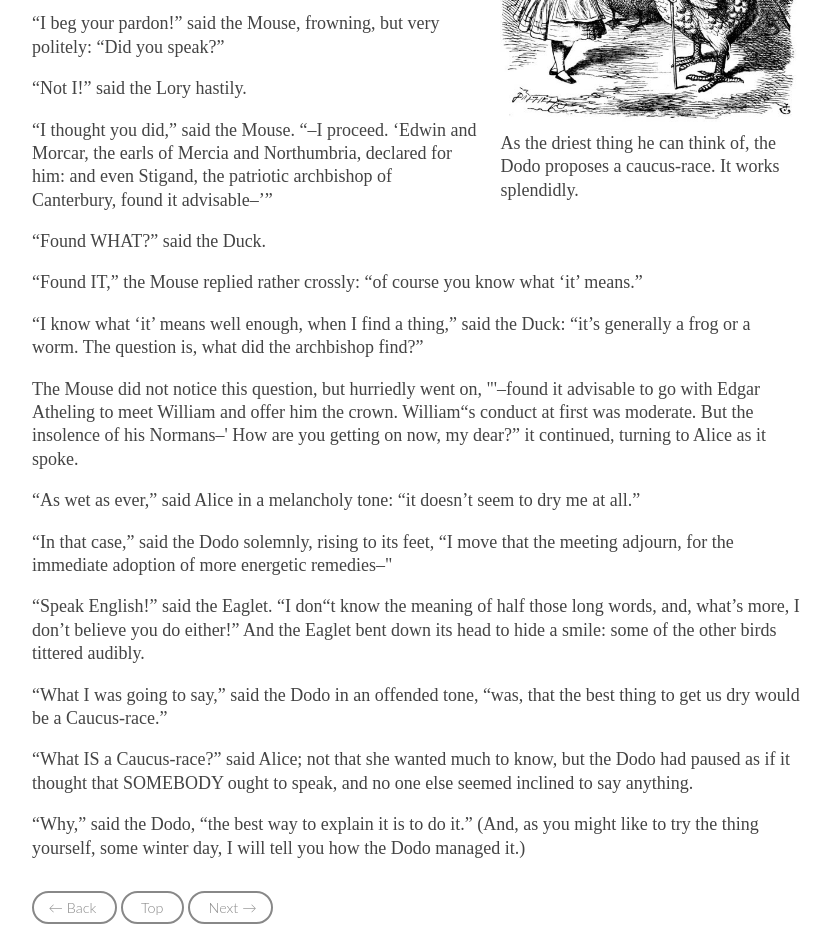
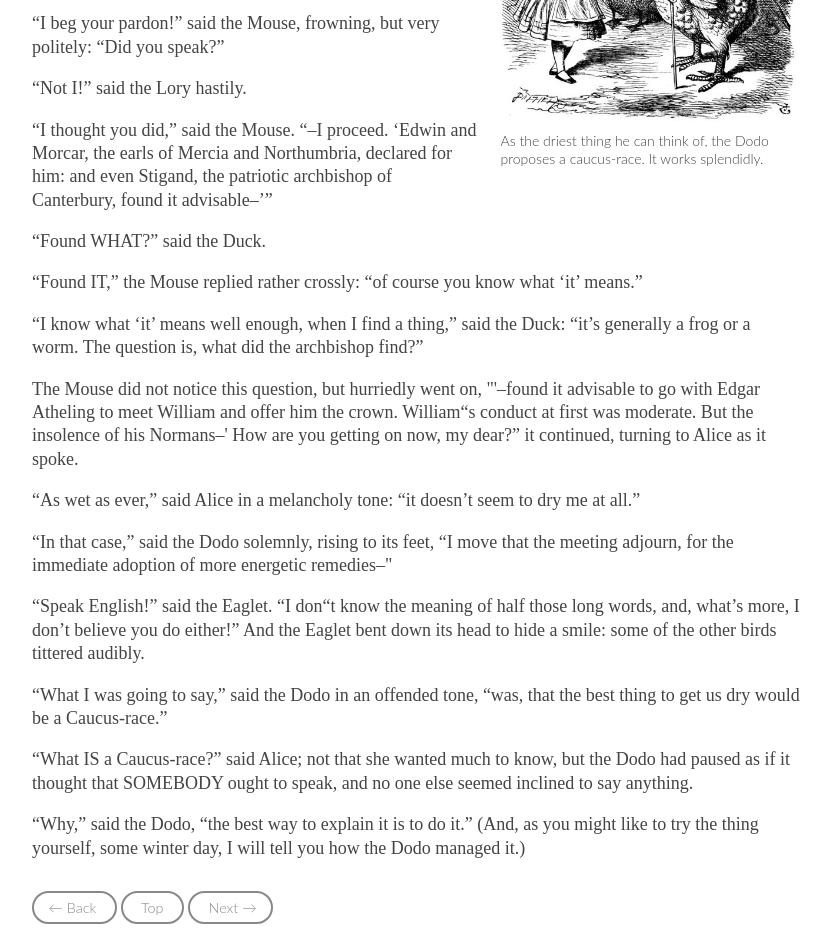
Before and after one commit to HaileyTech/my-fixes, a plain HTML site: page index.html in a window 1280 px wide. Shown: the part 1020-1949 px from the top of the page, without its empty margins (224-1054 px from the left). Drawn offline with Linux system fonts and the light colour scheme; a web font is replaced by a local one.

Commit message:
Altered the figcaption element to have a smaller font size of 14px, a weight of 300, and a Lato font with a fallback of sans-serif

```diff
--- a/css/style.css
+++ b/css/style.css
@@ -83,7 +83,9 @@ article figure {
   float: right;
 }
 article figcaption {
-  font-size: inherit;
+  font-size: 14px;
+  font-weight: 300;
+  font-family: 'Lato', sans-serif;
 }
 .pagination {
   margin-top: 2em;
```
Also changed, not shown: 1 other file.
